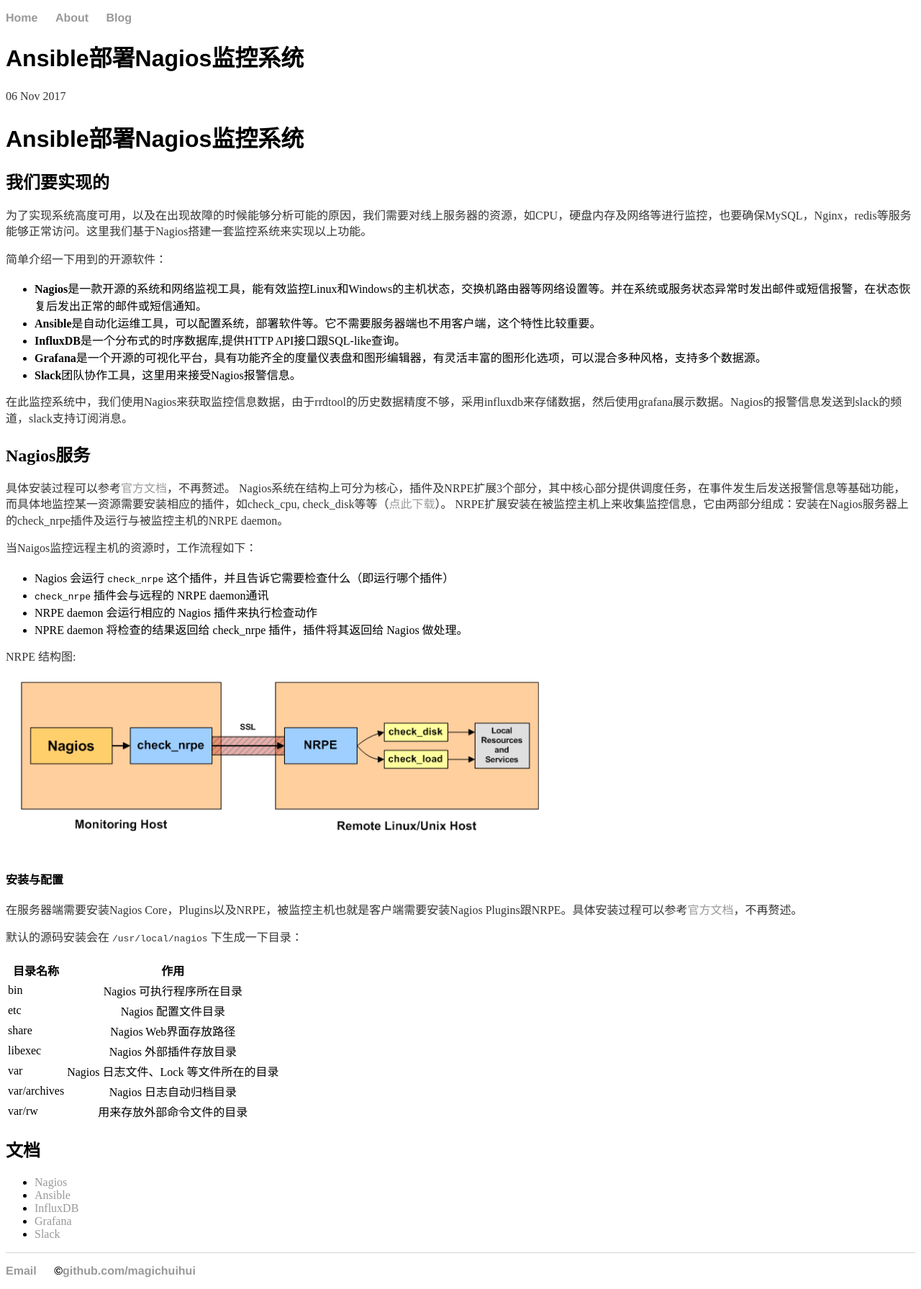
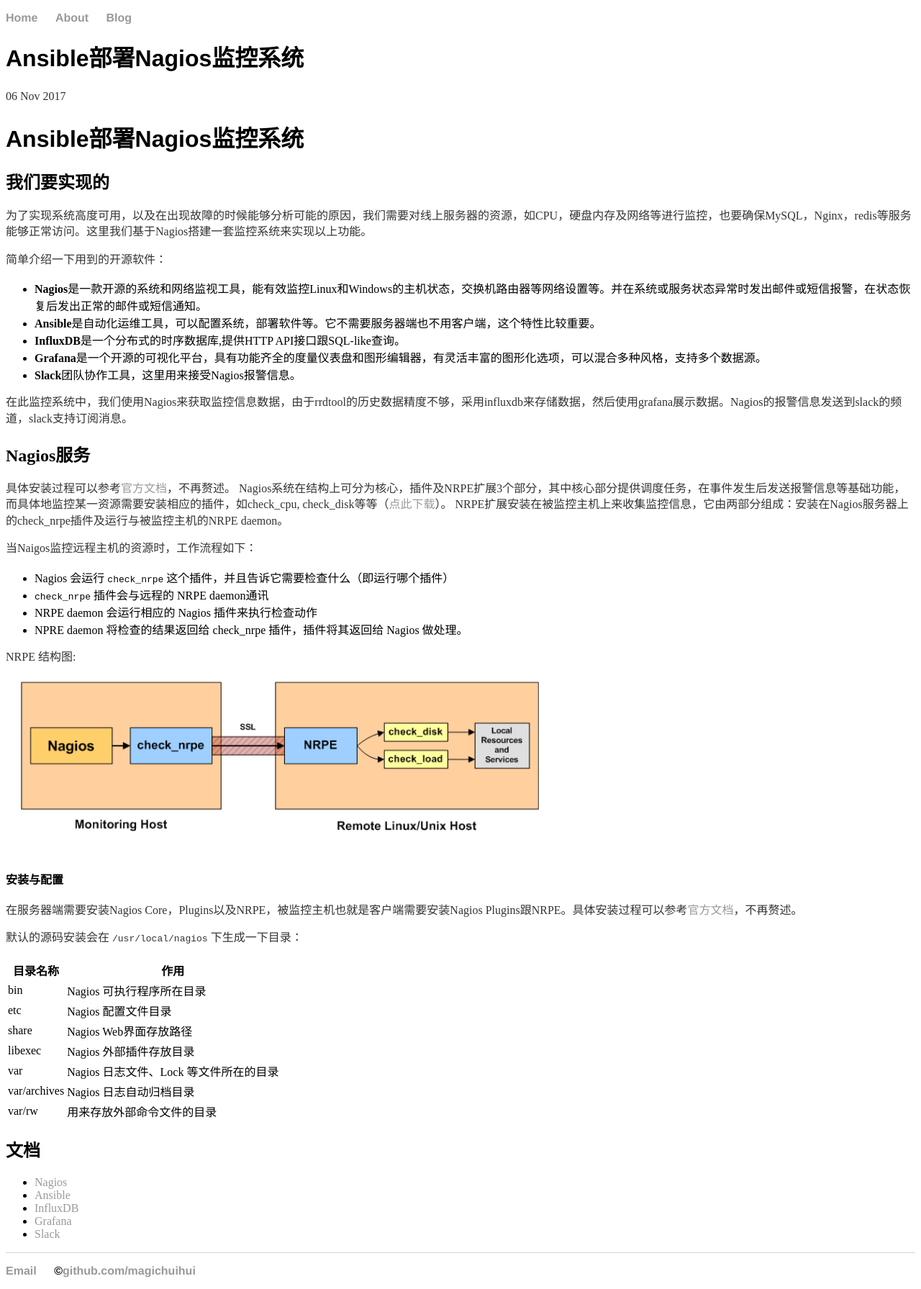
Before and after one commit to magichuihui/magichuihui.github.io, a Jekyll site: the page built from _posts/2017-11-06-nagios-ansible.md, in a window 1280 px wide. Shown: the whole page at 72% size. Built offline with Jekyll 4.4.1, drawn with Linux system fonts in a browser that asks for light colours.

Commit message:
change table formart

```diff
--- a/_posts/2017-11-06-nagios-ansible.md
+++ b/_posts/2017-11-06-nagios-ansible.md
@@ -44,15 +44,15 @@
 
 默认的源码安装会在 `/usr/local/nagios` 下生成一下目录：
 
-| 目录名称 | 作用 |
-| -------- | :--: |
-| bin | Nagios 可执行程序所在目录 |
-| etc | Nagios 配置文件目录 |
-| share | Nagios Web界面存放路径 |
-| libexec | Nagios 外部插件存放目录 |
-| var | Nagios 日志文件、Lock 等文件所在的目录 |
-| var/archives | Nagios 日志自动归档目录 |
-| var/rw | 用来存放外部命令文件的目录 |
+目录名称 | 作用
+-------- | ----
+bin | Nagios 可执行程序所在目录
+etc | Nagios 配置文件目录
+share | Nagios Web界面存放路径
+libexec | Nagios 外部插件存放目录
+var | Nagios 日志文件、Lock 等文件所在的目录
+var/archives | Nagios 日志自动归档目录
+var/rw | 用来存放外部命令文件的目录
 
 
 
```
